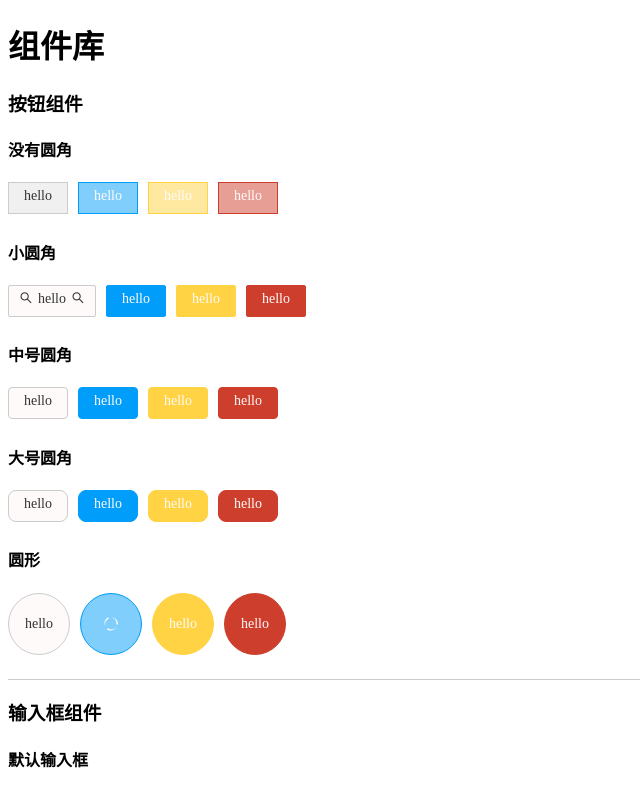
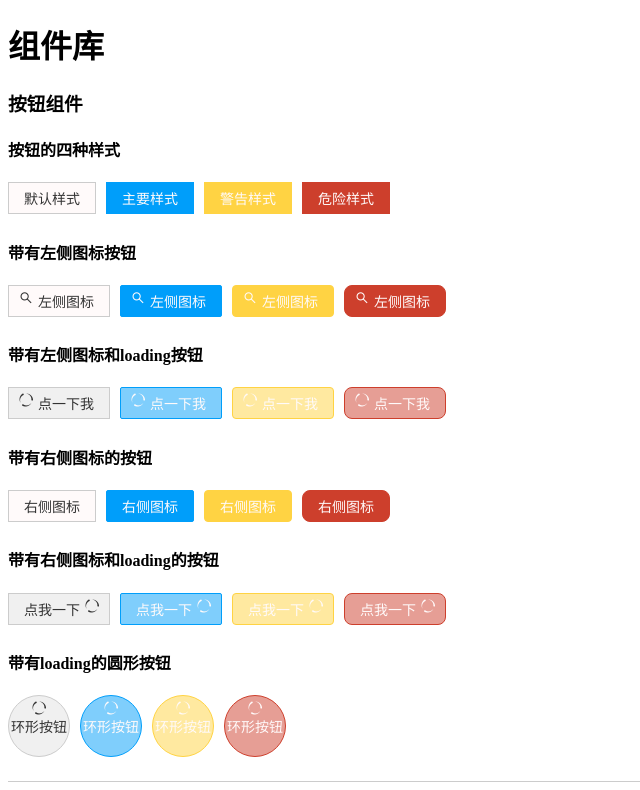
Before and after one commit to yitiaoyu928/fish-ui, a Vue app: page / in a window 1280 px wide. Shown: the top 790 px of the page, without its empty margins (0-640 px from the left). Built offline with nearby package versions, Linux system fonts and the light colour scheme.

Commit message:
环形按钮loading修改

```diff
--- a/src/App.vue
+++ b/src/App.vue
@@ -5,40 +5,59 @@
     <div class="container">
       <h3>按钮组件</h3>
       <div class="container-item">
-        <h4>没有圆角</h4>
-        <f-button :disabled="disabled" @click="handleClick">hello</f-button>
-        <f-button type="primary" :disabled="disabled" @click="handleClick">hello</f-button>
-        <f-button type="warning" :disabled="disabled" @click="handleClick">hello</f-button>
-        <f-button type="danger" :disabled="disabled" @click="handleClick">hello</f-button>
+        <h4>按钮的四种样式</h4>
+        <f-button>默认样式</f-button>
+        <f-button type="primary">主要样式</f-button>
+        <f-button type="warning">警告样式</f-button>
+        <f-button type="danger">危险样式</f-button>
       </div>
       <div class="container-item">
-        <h4>小圆角</h4>
-        <f-button rounded="small" @click="handleClick" :loading="loading" :close-disabled="true" prefix-icon="icon-search"
-          suffix-icon="icon-search">hello</f-button>
-        <f-button type="primary" rounded="small" @click="handleClick">hello</f-button>
-        <f-button type="warning" rounded="small" @click="handleClick">hello</f-button>
-        <f-button type="danger" rounded="small" @click="handleClick">hello</f-button>
+        <h4>带有左侧图标按钮</h4>
+        <f-button prefix-icon="icon-search">左侧图标</f-button>
+        <f-button type="primary" rounded="small" prefix-icon="icon-search">左侧图标
+        </f-button>
+        <f-button type="warning" rounded="middle" prefix-icon="icon-search">左侧图标
+        </f-button>
+        <f-button type="danger" rounded="large" prefix-icon="icon-search">左侧图标
+        </f-button>
       </div>
       <div class="container-item">
-        <h4>中号圆角</h4>
-        <f-button rounded="middle">hello</f-button>
-        <f-button type="primary" rounded="middle">hello</f-button>
-        <f-button type="warning" rounded="middle">hello</f-button>
-        <f-button type="danger" rounded="middle">hello</f-button>
+        <h4>带有左侧图标和loading按钮</h4>
+        <f-button prefix-icon="icon-search" :loading="loading" @click="handleClick">点一下我</f-button>
+        <f-button type="primary" rounded="small" prefix-icon="icon-search" :loading="loading" @click="handleClick">点一下我
+        </f-button>
+        <f-button type="warning" rounded="middle" prefix-icon="icon-search" :loading="loading" @click="handleClick">点一下我
+        </f-button>
+        <f-button type="danger" rounded="large" prefix-icon="icon-search" :loading="loading" @click="handleClick">点一下我
+        </f-button>
       </div>
       <div class="container-item">
-        <h4>大号圆角</h4>
-        <f-button rounded="large">hello</f-button>
-        <f-button type="primary" rounded="large">hello</f-button>
-        <f-button type="warning" rounded="large">hello</f-button>
-        <f-button type="danger" rounded="large">hello</f-button>
+        <h4>带有右侧图标的按钮</h4>
+        <f-button suffix-icon="icon-search">右侧图标</f-button>
+        <f-button type="primary" rounded="small" suffix-icon="icon-search">右侧图标</f-button>
+        <f-button type="warning" rounded="middle" suffix-icon="icon-search">右侧图标</f-button>
+        <f-button type="danger" rounded="large" suffix-icon="icon-search">右侧图标</f-button>
       </div>
       <div class="container-item">
-        <h4>圆形</h4>
-        <f-button rounded="circle">hello</f-button>
-        <f-button type="primary" rounded="circle" loading>hello</f-button>
-        <f-button type="warning" rounded="circle">hello</f-button>
-        <f-button type="danger" rounded="circle">hello</f-button>
+        <h4>带有右侧图标和loading的按钮</h4>
+        <f-button suffix-icon="icon-search" loading-position="right" :loading="loading" @click="handleClick">点我一下
+        </f-button>
+        <f-button type="primary" rounded="small" loading-position="right" suffix-icon="icon-search" :loading="loading"
+          @click="handleClick">点我一下
+        </f-button>
+        <f-button type="warning" rounded="middle" loading-position="right" suffix-icon="icon-search" :loading="loading"
+          @click="handleClick">点我一下
+        </f-button>
+        <f-button type="danger" rounded="large" loading-position="right" suffix-icon="icon-search" :loading="loading"
+          @click="handleClick">点我一下
+        </f-button>
+      </div>
+      <div class="container-item">
+        <h4>带有loading的圆形按钮</h4>
+        <f-button rounded="circle" :loading="loading" @click="handleClick">环形按钮</f-button>
+        <f-button type="primary" rounded="circle" :loading="loading" @click="handleClick">环形按钮</f-button>
+        <f-button type="warning" rounded="circle" :loading="loading" loading-position="right" @click="handleClick">环形按钮</f-button>
+        <f-button type="danger" rounded="circle" :loading="loading" loading-position="right" @click="handleClick">环形按钮</f-button>
       </div>
     </div>
     <!-- 输入框组件库 -->
@@ -77,7 +96,7 @@
 <script setup lang="ts">
 import { ref } from 'vue';
 let disabled = ref(true)
-let loading = ref(false)
+let loading = ref(true)
 function handleClick() {
   loading.value = true
   setTimeout(() => {
--- a/src/assets/style/style.scss
+++ b/src/assets/style/style.scss
@@ -145,14 +145,14 @@ $largeBorderRadius: 8px;
 }
 
 // flex布局
-$flex: "flex";
-
 .flex-base {
   display: flex;
 }
+
 .flex-direction-row {
   flex-direction: row;
 }
+
 .flex-direction-column {
   flex-direction: column;
 }
@@ -163,6 +163,19 @@ $flex: "flex";
 
 .flex-justify-center {
   justify-content: center;
+}
+
+// 定位
+.relative {
+  position: relative;
+}
+
+.absolute-center {
+  width: 100%;
+  position: absolute;
+  top: 50%;
+  left: 50%;
+  transform: translate(-50%, -50%);
 }
 
 // 鼠标形状
@@ -205,6 +218,7 @@ $flex: "flex";
     transform: rotate(360deg);
   }
 }
+
 .fish__loading {
   transform-origin: center center;
   animation: loading linear infinite 1s;
--- a/src/components/Button/index.vue
+++ b/src/components/Button/index.vue
@@ -1,16 +1,16 @@
 <template>
-  <div :class="['fish_button', type, `${rounded}-rounded`, { 'disabled': isDisabled }]" :disabled="isDisabled"
-    @click="handleClick">
-    <div :class="['fish_button__wrapper', 'flex-base', isCircle]">
+  <div :class="['fish_button', type, `${rounded}-rounded`, { 'disabled': isDisabled }, { 'relative': isCircle }]"
+    :disabled="isDisabled" @click="handleClick">
+    <div :class="['fish_button__wrapper', { 'flex-base': rounded !== 'circle' }]">
       <div :class="['fish_button_prefix', { 'fish__loading': loading && loadingPosition === 'left' }]"
-        v-if="(prefixIcon || loading)">
+        v-if="(prefixIcon || loading) && loadingPosition === 'left'">
         <i :class="['iconfont', prefix]"></i>
       </div>
-      <div class="fish_button_content">
+      <div :class="['fish_button_content', { 'absolute-center': isCircle }]">
         <slot></slot>
       </div>
       <div :class="['fish_button_prefix', { 'fish__loading': loading && loadingPosition === 'right' }]"
-        v-if="(suffixIcon || loading)">
+        v-if="(suffixIcon || loading) && loadingPosition === 'right'">
         <i :class="['iconfont', suffix]"></i>
       </div>
     </div>  </div>
@@ -73,11 +73,9 @@ let isDisabled = computed(() => {
     }
   }
 })
-// 如果是环形，则将文字隐藏并显示loading
+// // 如果是环形，则将文字隐藏并显示loading
 let isCircle = computed(() => {
-  if (props.rounded === "circle" && props.loading) {
-    return "flex-direction-column"
-  }
+  return props.rounded === "circle"
 })
 </script>
 <style lang="scss" scoped>@import "../../assets/style/style.scss";
@@ -112,8 +110,9 @@ let isCircle = computed(() => {
     width: 60px;
     height: 60px;
     text-align: center;
-    line-height: 50px;
     border-radius: getRounded("circle");
+
+    &.fish_button_content {}
   }
 
   &.default {
```
